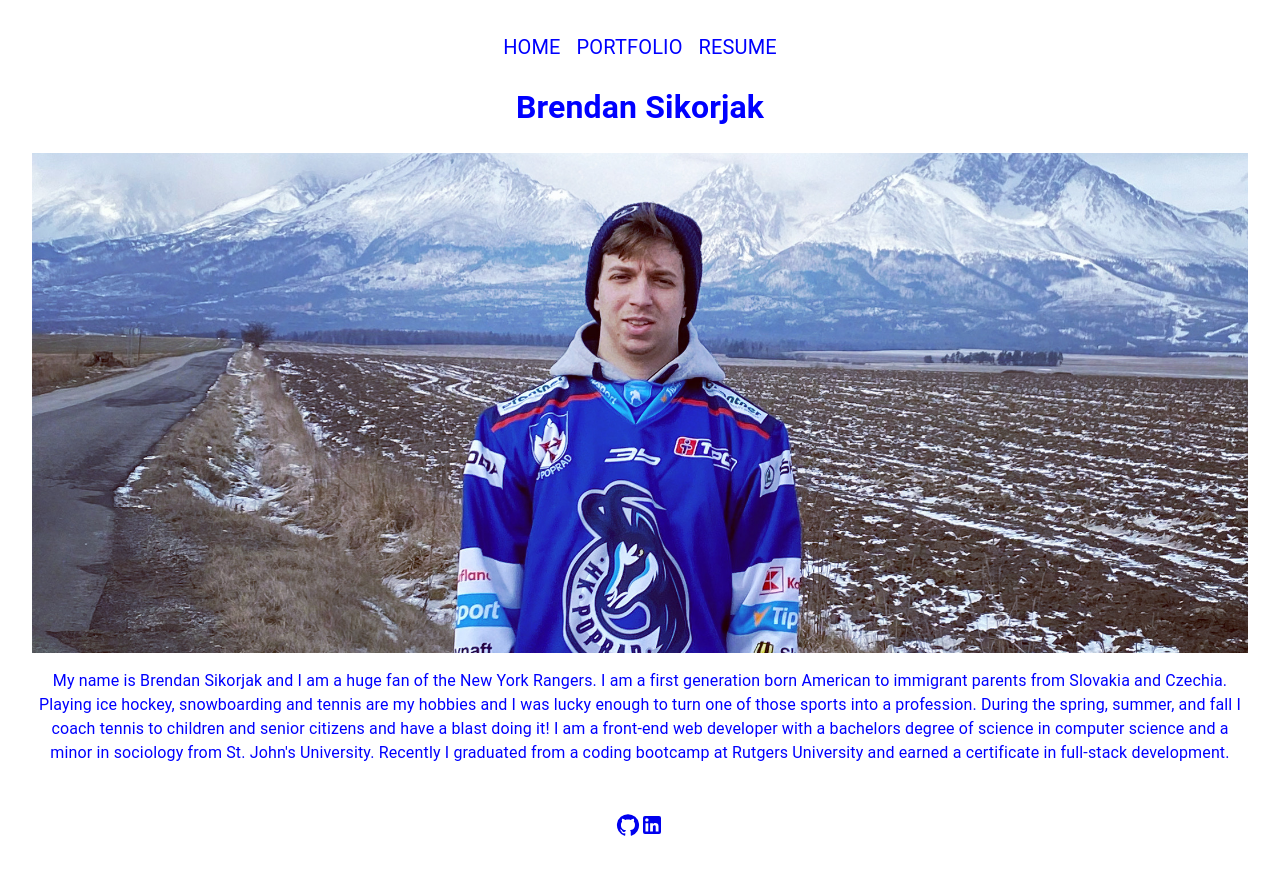
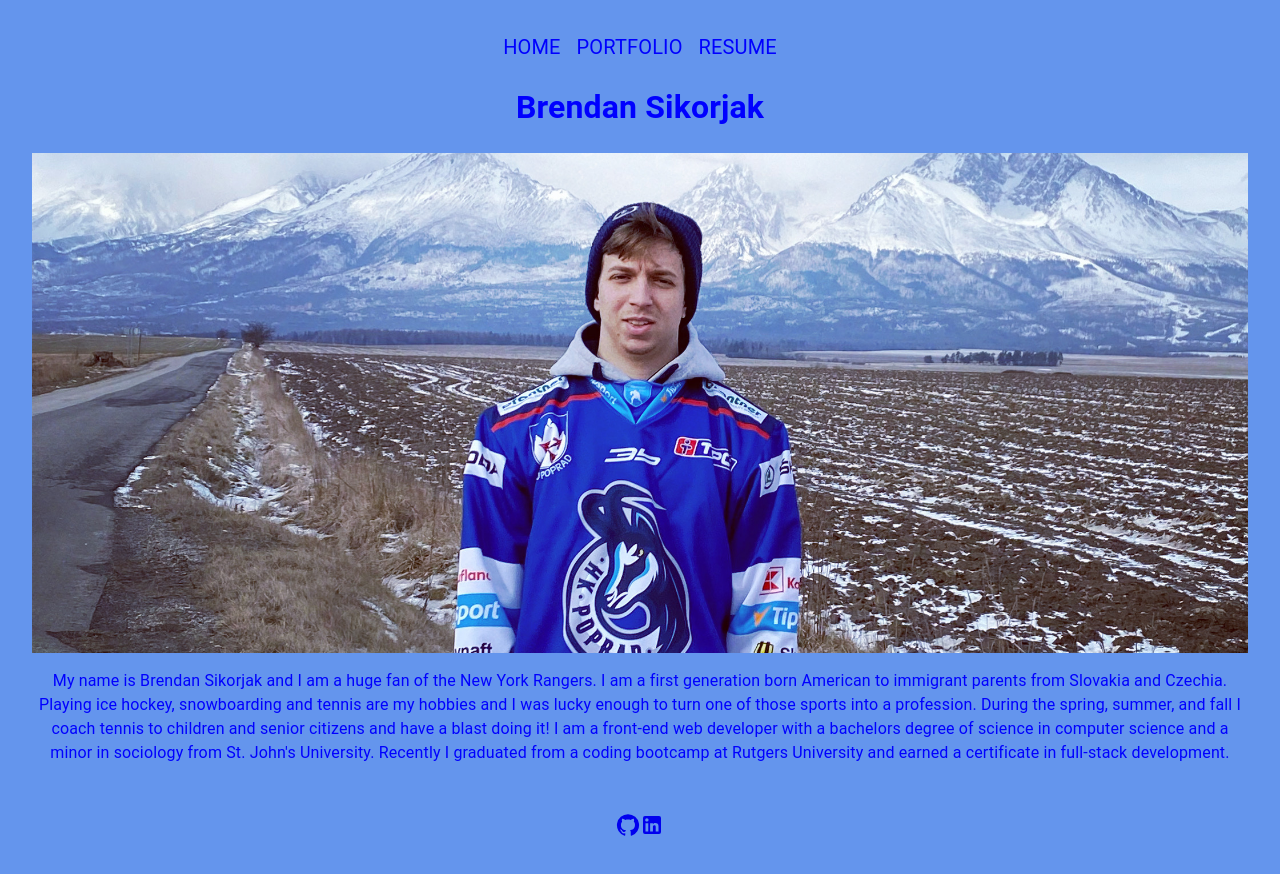
Before and after one commit to brendansikorjak/portfolio-react, a React (Vite) app: page / in a window 1280 px wide. Built offline with nearby package versions, Linux system fonts and the light colour scheme.

Commit message:
fixed css styling issue with background color

```diff
--- a/src/App.css
+++ b/src/App.css
@@ -1,5 +1,9 @@
+* {
+  background-color: cornflowerblue;
+}
+
 #root {
-  max-width: 1280px;
+  /* max-width: 1280px; */
   margin: 0 auto;
   padding: 2rem;
   text-align: center;
```
